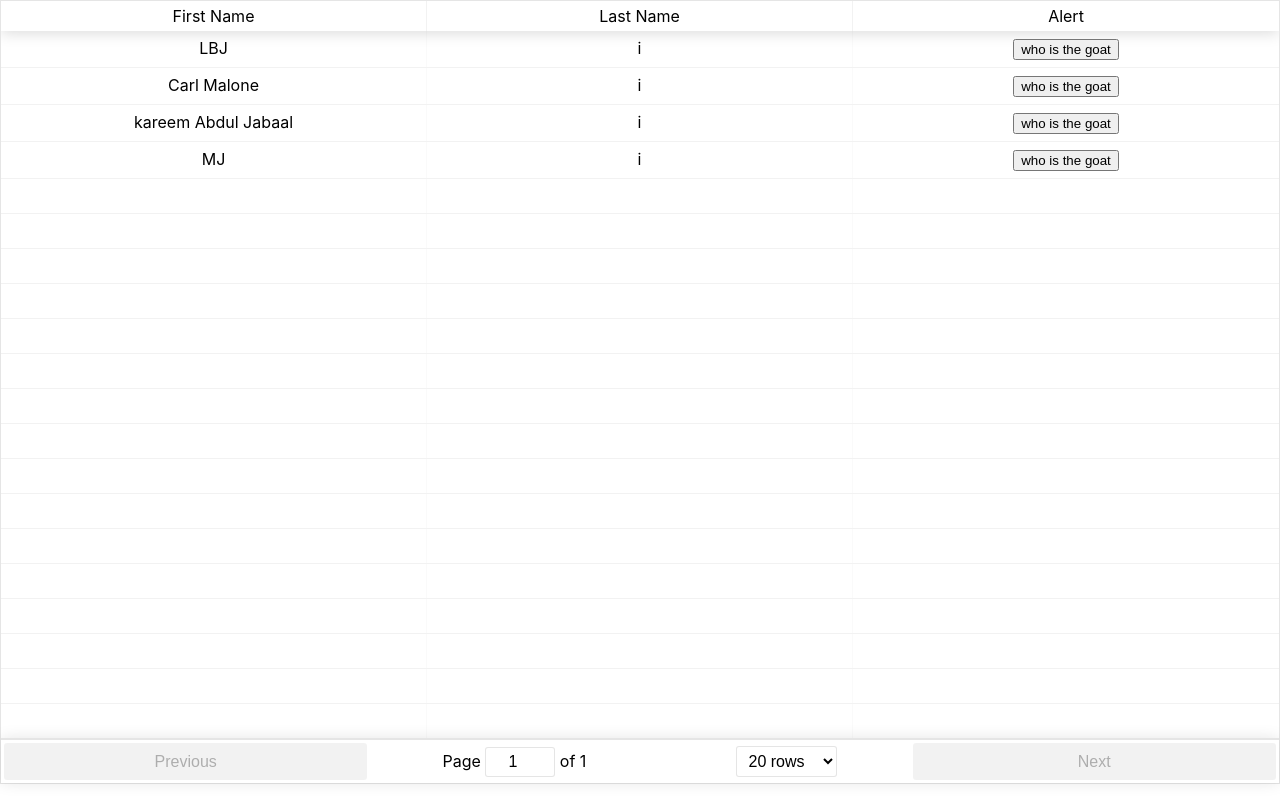
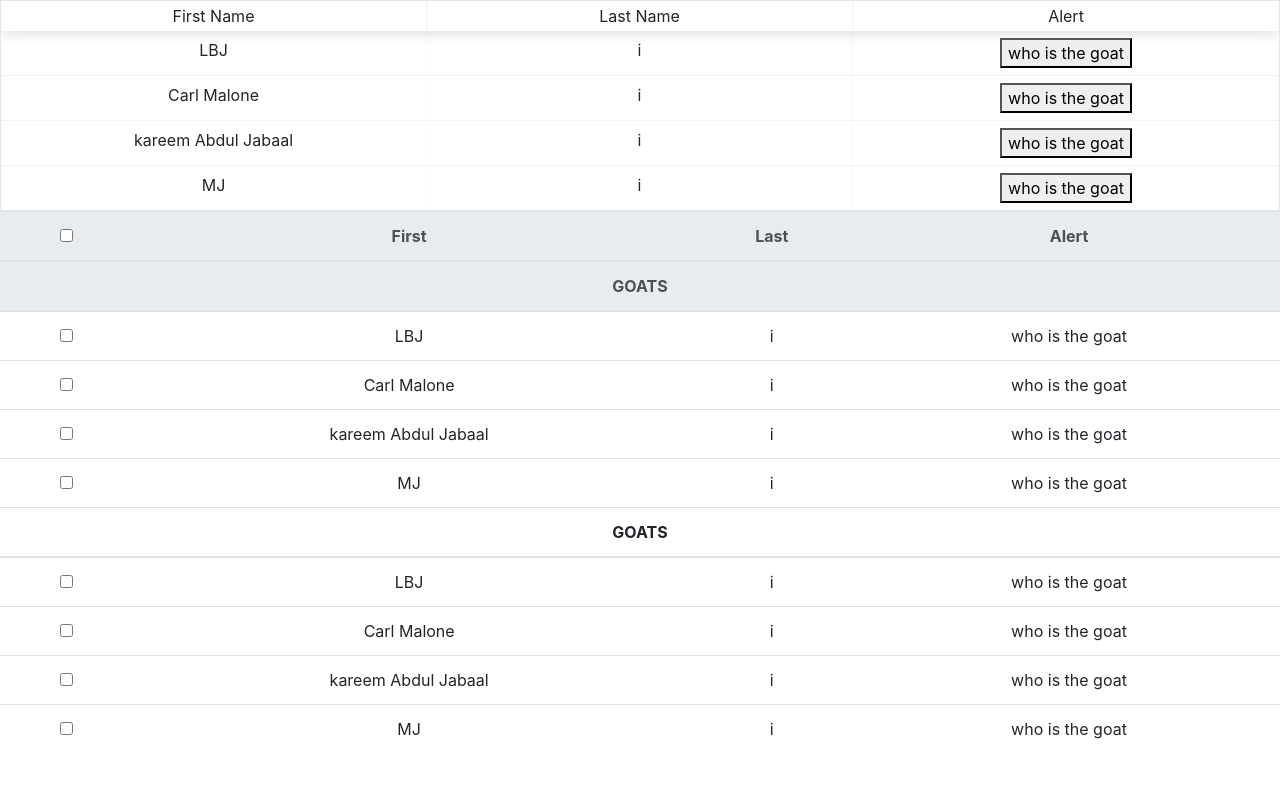
Before and after one commit to Blezzoh/reactPlayground, a React (Create React App) app in the folder tables-playground/: page / in a window 1280 px wide. Built offline with nearby package versions, Linux system fonts and the light colour scheme.

Commit message:
selectable checkable bootstrap table

```diff
--- a/tables-playground/package.json
+++ b/tables-playground/package.json
@@ -3,7 +3,9 @@
   "version": "0.1.0",
   "private": true,
   "dependencies": {
+    "bootstrap": "^4.3.1",
     "react": "^16.8.4",
+    "react-bootstrap": "^1.0.0-beta.5",
     "react-dom": "^16.8.4",
     "react-scripts": "2.1.8",
     "react-table": "^6.5.3"
--- a/tables-playground/src/App.js
+++ b/tables-playground/src/App.js
@@ -1,16 +1,16 @@
 import React, { Component } from 'react';
-import logo from './logo.svg';
-import ReactTable from 'react-table'
 import "react-table/react-table.css"
 import './App.css';
 import TableWithButtonInside from './components/TableWithButton';
-
+import 'bootstrap/dist/css/bootstrap.css'
+import ComplexTable from './components/complexTable';
 
 class App extends Component {
   render() {
     return (
       <div className="App">
         <TableWithButtonInside />
+        <ComplexTable />
       </div>
     );
   }
--- a/tables-playground/src/components/TableWithButton.js
+++ b/tables-playground/src/components/TableWithButton.js
@@ -59,6 +59,8 @@ const columns = [{
       <ReactTable
             columns={getColumns()}
             data={data}
+            pageSize={data.length}
+            showPagination={false}
           />
     )
   }
--- /dev/null
+++ b/tables-playground/src/components/complexTable.js
@@ -0,0 +1,112 @@
+import React, {Component} from 'react'
+import {Table, FormCheck} from 'react-bootstrap'
+
+const superHeader =['GOATS']
+const headers = ['First', 'Last', 'Alert']
+const data = [
+    {
+      first: 'LBJ',
+      last: 'i',
+      alert:'who is the goat'
+    },
+    {
+      first: 'Carl Malone',
+      last: 'i',
+      alert:'who is the goat'
+    },
+    {
+      first: 'kareem Abdul Jabaal',
+      last: 'i',
+      alert:'who is the goat'
+    },
+    {
+      first: 'MJ',
+      last: 'i',
+      alert:'who is the goat'
+    },
+  ]
+export default class  BootstrapSelectableCheckableTable extends Component{
+
+    onSelectAll(){
+
+    }
+    onRowSelect(){
+
+    }
+
+    /**
+     * return a JSX as table header row
+     * @param {Array} columns - array of strings as Headers
+     * @param {boolean} isTitleHeader - boolean to indicate if it is a title header
+     * @param {number} colSpan - colspan in bootstrap
+     */
+
+    generateHeader(columns, isTitleHeader, colSpan, clickFn){
+        const newColumns = isTitleHeader? columns : ['', ...columns]
+        const nullFunction = () => null
+        return (
+            <tr style={isTitleHeader? {textAlign: 'center'}: {}} onClick={isTitleHeader ? nullFunction : clickFn}>
+                {
+                    newColumns.map(
+                        (d, i) => {
+                            if(!isTitleHeader &&  i===0) return <th key={i}><FormCheck /></th>
+                            return <th key={i} colSpan={isTitleHeader && colSpan? colSpan : 1}>{d}</th>
+                        }
+                    )
+                }
+            </tr>
+        )
+    }
+    /**
+     * return the table data in the corresponding cells
+     * @param {Array} data - Array of json in the order of display
+     * @param {function} clickFn - function to occur when a row is selected
+     */
+    generateRow(data, clickFn){
+        const newData =['', ...Object.keys(data)]
+        return newData.map(
+            (d, i)=>{
+                if(i === 0){
+                    return <td key={i}><FormCheck onClick={clickFn}/></td>
+                }
+                return <td key={i}>{data[d]}</td>
+            }
+        )
+    }
+    generateRegularDataCells(data, clickFn){
+        return data.map(
+            (d, i) => <tr key={i} onClick={clickFn}>{this.generateRow(d)}</tr>
+        )
+    }
+    render(){
+        //dumb function
+        const clickFn = () =>{console.log('clicked')}
+        return(
+            <Table hover>
+                <thead className='thead-light'>
+                    {
+                        this.generateHeader(headers, false)
+                    }
+                    {
+                        this.generateHeader(superHeader, true, headers.length +1)
+                    }
+                </thead>
+                <tbody>
+                    {
+                        this.generateRegularDataCells(data, clickFn)
+                    }
+                </tbody>
+                <thead>
+                    {
+                        this.generateHeader(superHeader, true, headers.length +1)
+                    }
+                </thead>
+                <tbody>
+                    {
+                        this.generateRegularDataCells(data, clickFn)
+                    }
+                </tbody>
+            </Table>
+        )
+    }
+}
```
Also changed, not shown: 1 other file (tests, documents, lock files or other folders).
